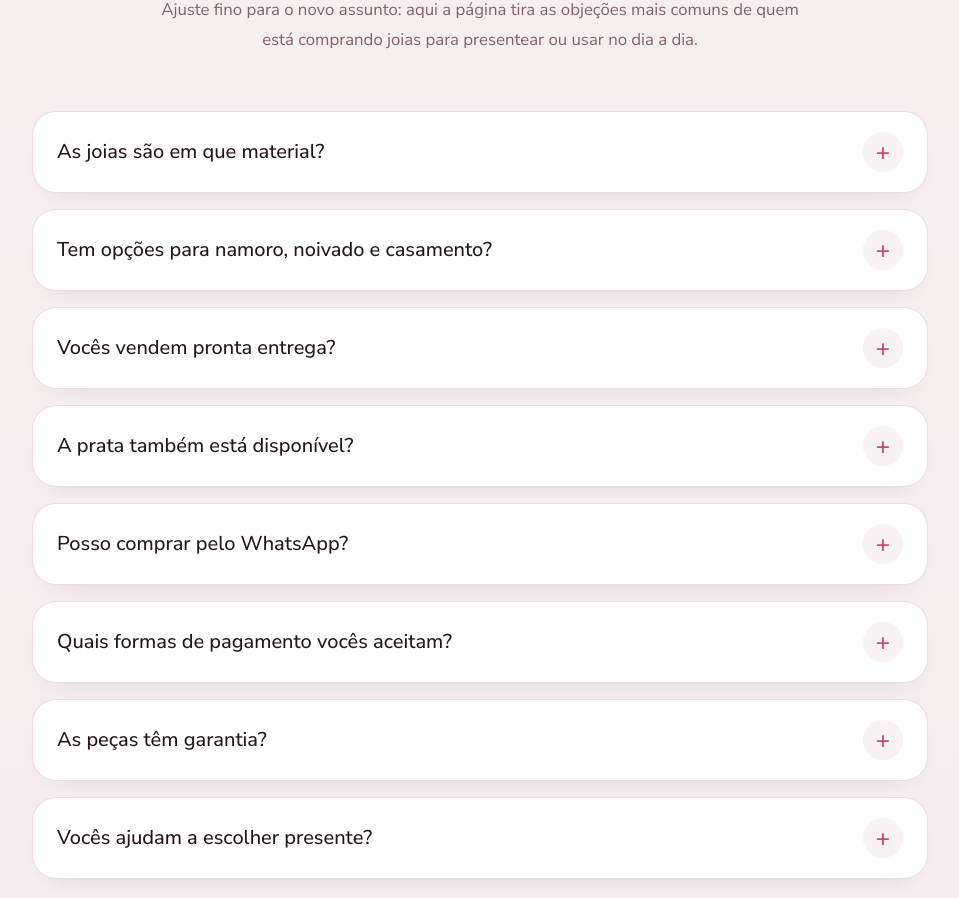
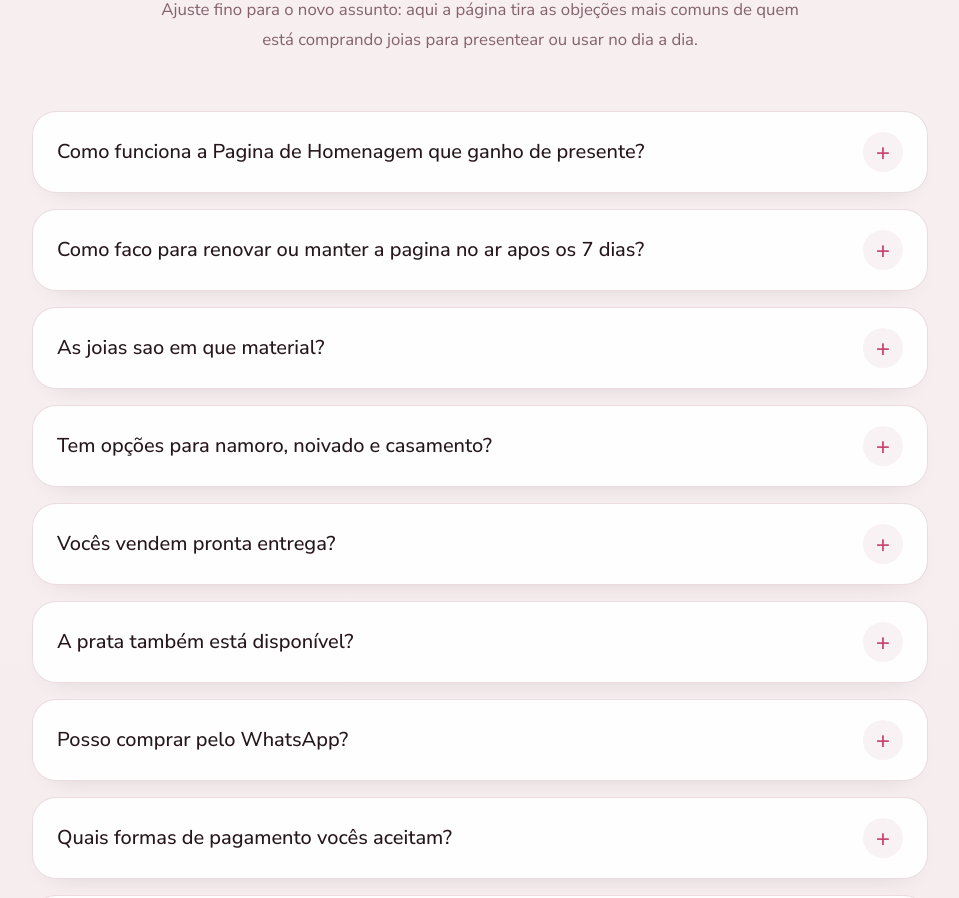
Before and after one commit to williamuteich/lp-joias, a Next.js app: page / in a window 1280 px wide. Shown: the part 5698-6596 px from the top of the page, without its empty margins (160-1119 px from the left). Built offline with nearby package versions, Linux system fonts and the light colour scheme.

Commit message:
feat: add FAQ entries for the complimentary tribute page and renewal process

```diff
--- a/components/FAQSection.tsx
+++ b/components/FAQSection.tsx
@@ -1,8 +1,18 @@
 const faqs = [
   {
-    question: "As joias são em que material?",
+    question: "Como funciona a Pagina de Homenagem que ganho de presente?",
     answer:
-      "Trabalhamos com peças em aço cirúrgico com 10x banho em ouro 18k e também opções em prata, pensadas para presença e durabilidade.",
+      "Na compra de qualquer par de aliancas em nossa loja fisica, voce ganha um cupom exclusivo para resgatar 7 dias gratis de uma pagina de homenagem personalizada para o seu amor. Voce pode criar a pagina facilmente, definindo o nome de voces, escolhendo o estilo visual (Player Spotify ou Story Instagram), escrevendo uma carta de amor especial, selecionando a musica do casal (basta copiar um link da musica no YouTube) e configurando a data especial do relacionamento para exibir um calendario e um contador de tempo automatico de relacionamento.",
+  },
+  {
+    question: "Como faco para renovar ou manter a pagina no ar apos os 7 dias?",
+    answer:
+      "Caso queira manter a sua homenagem ativa apos o periodo gratuito de 7 dias, voce podera fazer a renovacao diretamente no painel administrativo da sua pagina. La estarao disponiveis opcoes de renovacao para escolher conforme sua preferencia pelo periodo de 1 dia, 7 dias ou 30 dias adicionais.",
+  },
+  {
+    question: "As joias sao em que material?",
+    answer:
+      "Trabalhamos com pecas em aco cirurgico com 10x banho em ouro 18k e tambem opcoes em prata, pensadas para presenca e durabilidade.",
   },
   {
     question: "Tem opções para namoro, noivado e casamento?",
```
